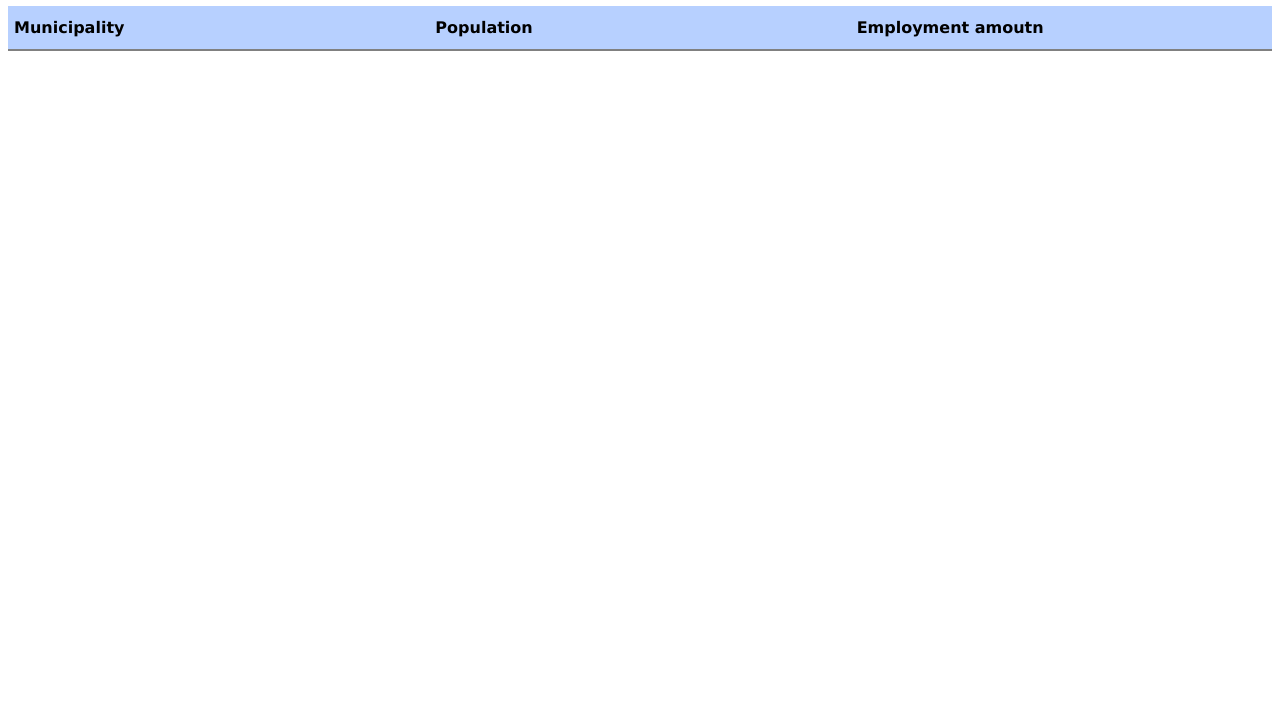
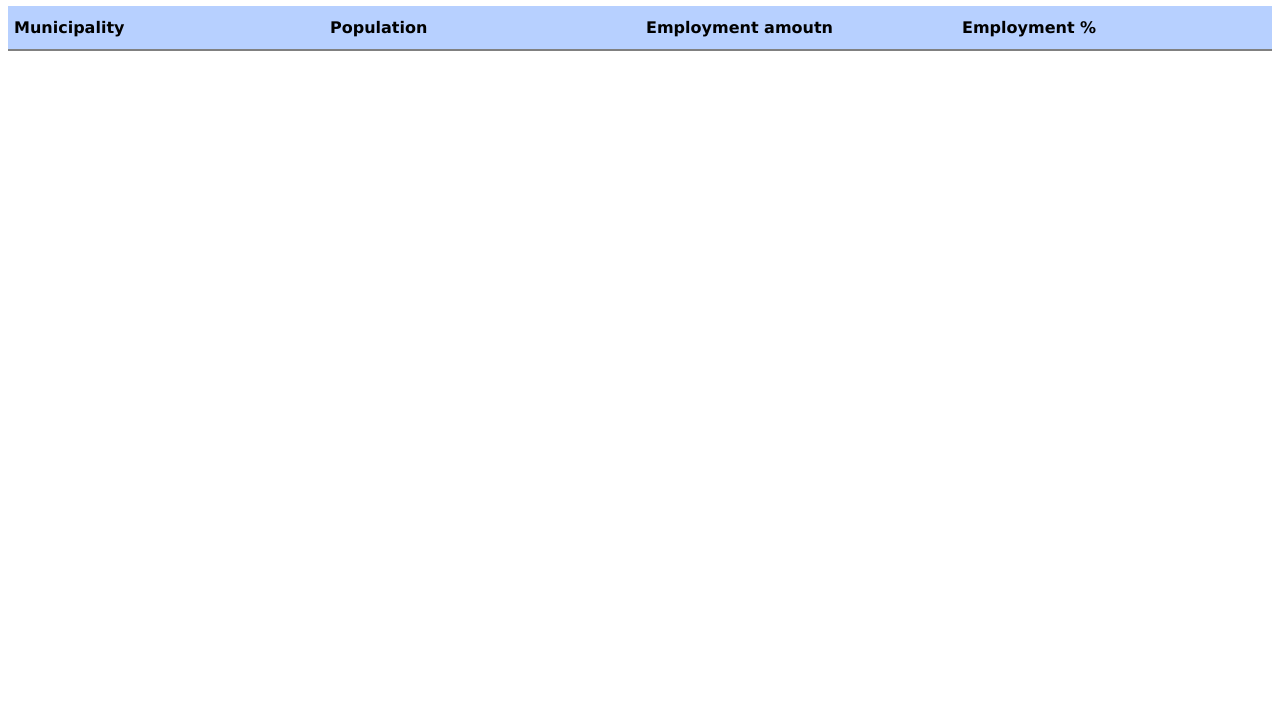
Before and after one commit to iitaellu/Week3_tasks, a website built with Parcel: page index.html in a window 1280 px wide. Shown: the part 75-800 px from the top of the page. Built offline with nearby package versions, Linux system fonts and the light colour scheme; no server answers.

Commit message:
Update index.html

```diff
--- a/index.html
+++ b/index.html
@@ -17,6 +17,7 @@
         <th>Municipality</th>
         <th>Population</th>
         <th>Employment amoutn</th>
+        <th>Employment %</th>
       </thead>
 
       <tbody id="body"></tbody>
```
